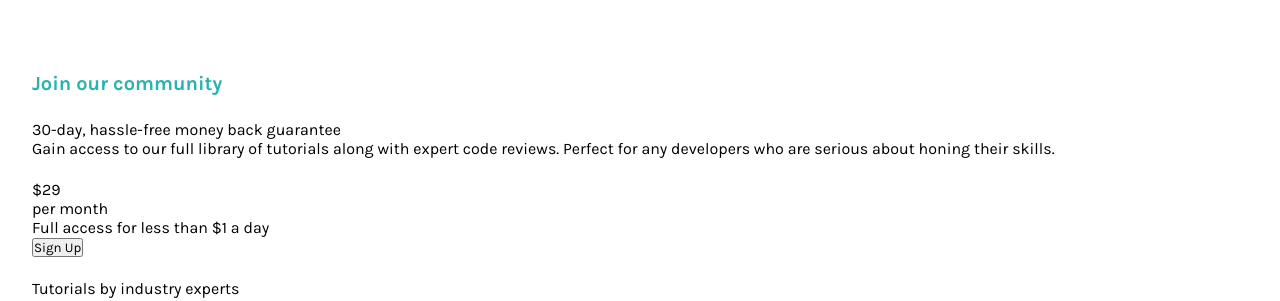
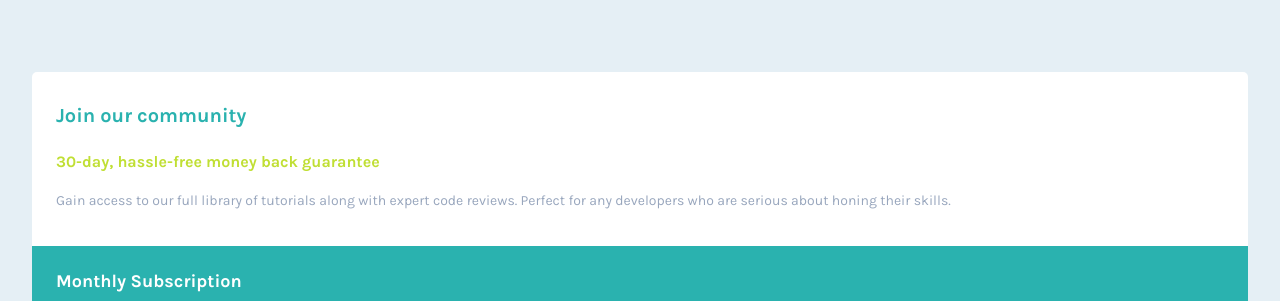
Before and after one commit to YhyrOhZ/price_component, a plain HTML site: page index.html in a window 1280 px wide. Shown: the top 301 px of the page. Drawn offline with Linux system fonts and the light colour scheme.

Commit message:
main - potato

```diff
--- a/css/colors.css
+++ b/css/colors.css
@@ -1,6 +1,7 @@
 
 :root{
     --cyan: #2ab2af;
+    --light-cyan: #4ABFBD;
     --Bright-yellow: #c0df34;
 
     --light-gray: #e5eff5;
--- a/css/global.css
+++ b/css/global.css
@@ -4,6 +4,10 @@
     padding: 0;
     box-sizing: border-box;
     font-family: 'Karla', sans-serif;
+}
+
+body{
+    background-color: var(--light-gray);
 }
 
 main{
@@ -22,4 +26,5 @@ h2{
     font-size: 1.125rem;
     line-height: 1.375rem;
     color: white;
+    margin-bottom: 1.125rem;
 }
--- a/css/main.css
+++ b/css/main.css
@@ -0,0 +1,33 @@
+.superior{
+    padding-inline: 1.5rem;
+    padding-block: 2rem;
+    border-top-right-radius: 0.313rem;
+    border-top-left-radius: 0.313rem;
+    background-color: white;
+}
+
+.superior p:nth-of-type(1){
+    font-weight: 700;
+    line-height: 1.25;
+    color: var(--Bright-yellow);
+    margin-bottom: 1rem;
+}
+
+.superior p:nth-of-type(2){
+    line-height: 1.625rem;
+    color: var(--Grayish-blue);
+    font-size: 0.875rem;
+}
+
+
+.section-inferior_esquerda{
+    background-color: var(--cyan);
+    padding:1.5rem;
+}
+
+.section-inferior_esquerda p:nth-of-type(1){
+    color: white;
+    font-size: 2rem;
+    font-weight: 700;
+    line-height: 2.375rem;
+}
```
